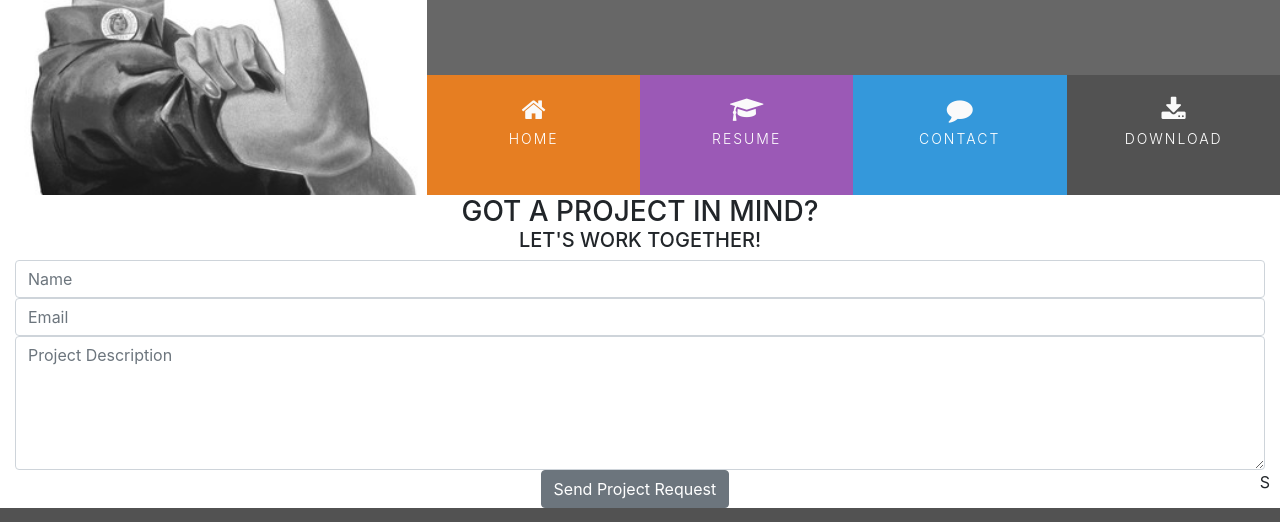
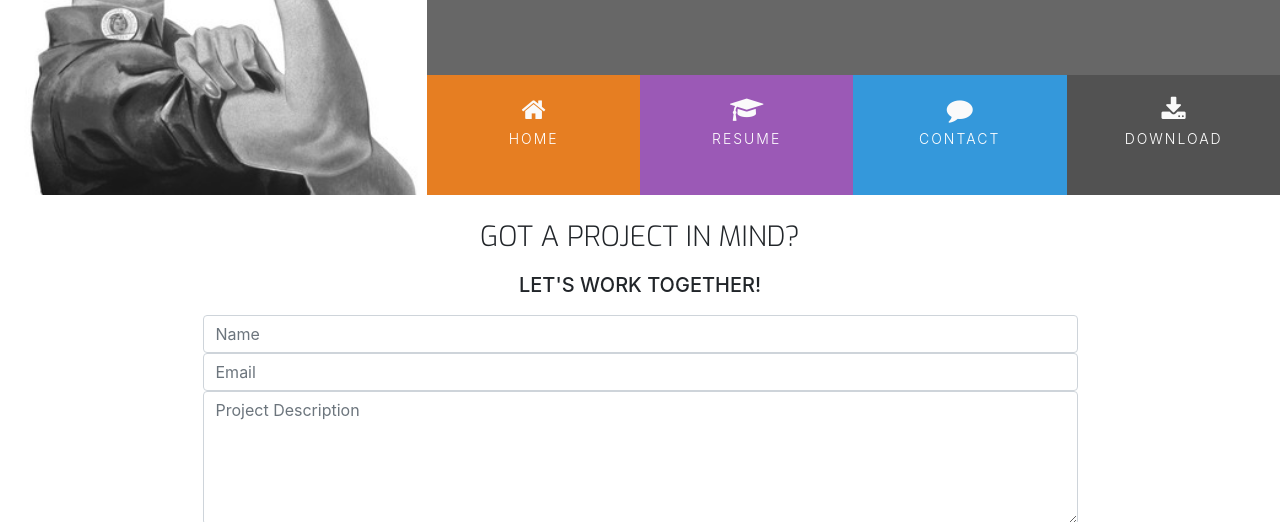
Before and after one commit to KateMcGuane/Bootstrap-Resume, a plain HTML site: page contact.html in a window 1280 px wide. Shown: the part 174-696 px from the top of the page. Drawn offline with nearby package versions, Linux system fonts and the light colour scheme.

Commit message:
Style form in resume page

```diff
--- a/assets/css/style.css
+++ b/assets/css/style.css
@@ -342,3 +342,29 @@ footer {
 .history-items {
     margin-bottom: 30px;   /* Will always get pushed out */
 }
+
+/* ---------------------------------------- Contact Form */
+
+.contact-heading {
+    font-family: "Exo", sans-serif;
+    font-weight: 300;
+    margin-top: 25px;
+    margin-bottom: 20px;
+}
+
+.center-form {
+    padding-top: 10px;
+    margin: 0 auto;
+    max-width: 70%;   /* So form won't take up entire width of page */
+}
+
+.button-container {
+    padding-bottom: 20px;
+}
+
+button[type="submit"] {   /* Can target with particular attribute */
+    margin-top: 15px;
+    border-bottom: 20px;
+    color: #fafafa;
+    background-color: #e84610;
+}
--- a/contact.html
+++ b/contact.html
@@ -62,9 +62,9 @@
                         <input type="email" name="email" id="emailaddress" class="form-control" placeholder="Email" required/>
                         <textarea rows="5" name="projectsummary" id="projectsummary" class="form-control" placeholder="Project Description" required></textarea>
                         <div class="form-row text-center">
-                            <div class="col">
+                            <div class="col button-container">
                                 <button type="submit" class="btn btn-secondary">Send Project Request</button>
-                            </div>S
+                            </div>
                         </div>
                     </form>
                 </div>
```
